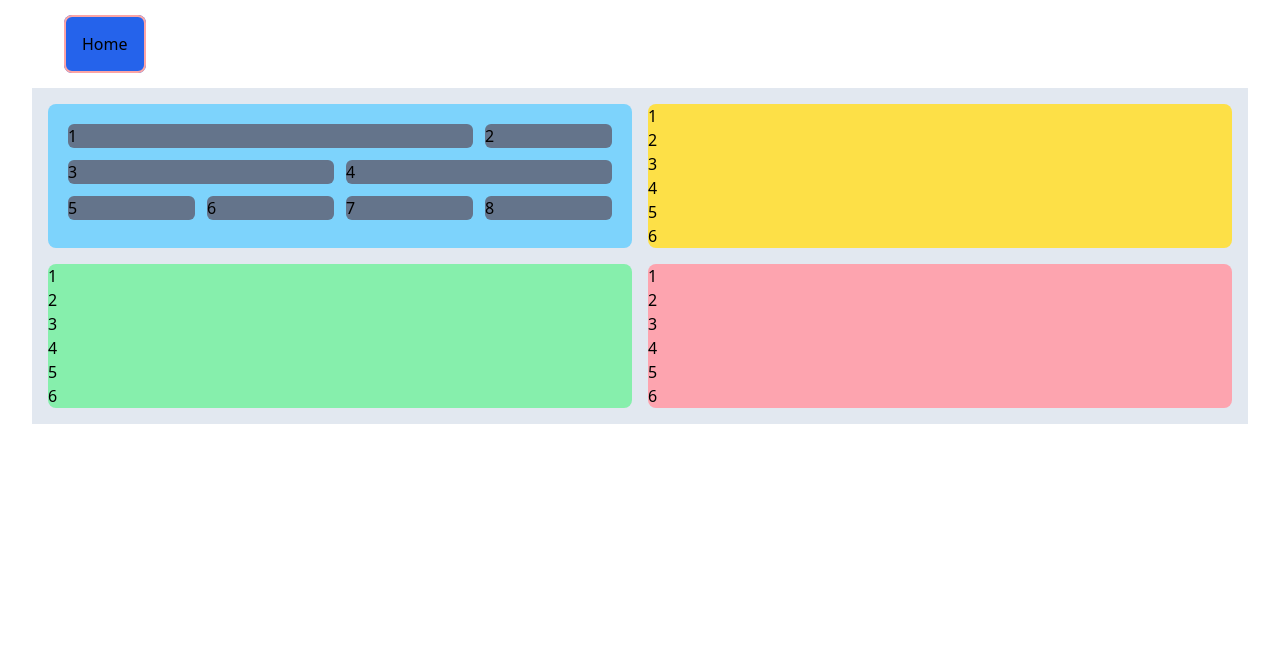
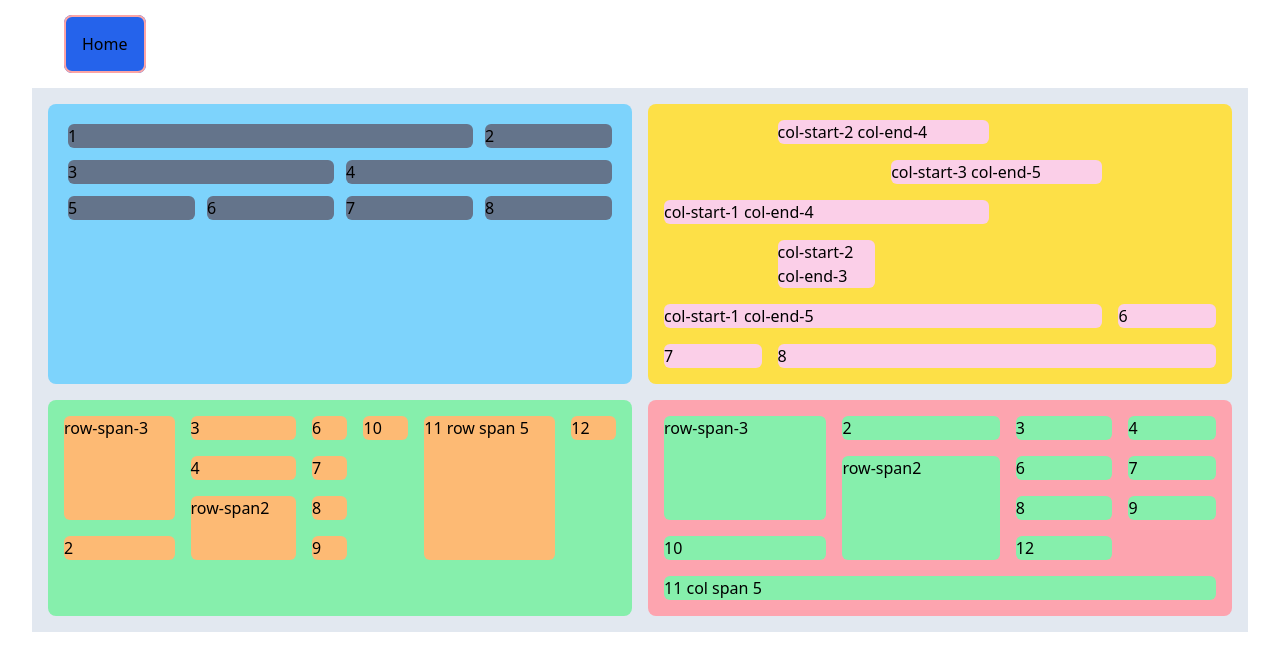
Before and after one commit to m-atique/tailwind, a Next.js app in the folder tailwind-series/: page /grids in a window 1280 px wide. Shown: the top 670 px of the page. Built offline with nearby package versions, Linux system fonts and the light colour scheme; a web font is replaced by a local one.

Commit message:
grids management with col-span and row span

```diff
--- a/tailwind-series/src/app/grids/page.tsx
+++ b/tailwind-series/src/app/grids/page.tsx
@@ -19,36 +19,51 @@ export default function Grids() {
                 </div>
                 </div>
 
-                <div className="bg-yellow-300 rounded-lg ">
-                <div className="">
-                    <div className="">1</div>
-                    <div className="">2</div>
-                    <div className="">3</div>
-                    <div className="">4</div>
-                    <div className="">5</div>
-                    <div className="">6</div>
+                <div className="bg-yellow-300 rounded-lg  ">
+                <div className="grid grid-cols-5 gap-4 p-4">
+                    <div className="bg-pink-200 rounded-md col-start-2 col-end-4  ">col-start-2 col-end-4</div>
+                    <div className="bg-pink-200 rounded-md col-start-3 col-end-5  ">col-start-3 col-end-5</div>
+                    <div className="bg-pink-200 rounded-md col-start-1 col-end-4  ">col-start-1 col-end-4</div>
+                    <div className="bg-pink-200 rounded-md col-start-2 col-end-3  ">col-start-2 col-end-3</div>
+                    <div className="bg-pink-200 rounded-md col-start-1 col-end-5  ">col-start-1 col-end-5</div>
+                    <div className="bg-pink-200 rounded-md ">6</div>
+                    <div className="bg-pink-200 rounded-md ">7</div>
+                    <div className="bg-pink-200 col-span-4 rounded-md ">8</div>
+
                 </div>
                 </div>
 
                 <div className="bg-green-300 rounded-lg ">
-                <div className="">
-                    <div className="">1</div>
-                    <div className="">2</div>
-                    <div className="">3</div>
-                    <div className="">4</div>
-                    <div className="">5</div>
-                    <div className="">6</div>
+                <div className="grid grid-flow-col grid-rows-2 p-4 gap-4">
+                    <div className="bg-orange-300 rounded-md row-span-3 ">row-span-3</div>
+                    <div className="bg-orange-300 rounded-md  ">2</div>
+                    <div className="bg-orange-300 rounded-md  ">3</div>
+                    <div className="bg-orange-300 rounded-md  ">4</div>
+                    <div className="bg-orange-300 rounded-md row-span-2 ">row-span2</div>
+                    <div className="bg-orange-300 rounded-md  ">6</div>
+                    <div className="bg-orange-300 rounded-md  ">7</div>
+                    <div className="bg-orange-300 rounded-md  ">8</div>
+                    <div className="bg-orange-300 rounded-md  ">9</div>
+                    <div className="bg-orange-300 rounded-md  ">10</div>
+                    <div className="bg-orange-300 rounded-md row-span-4 ">11 row span 5</div>
+                    <div className="bg-orange-300 rounded-md  ">12</div>
                 </div>
                 </div>
 
                 <div className="bg-rose-300 rounded-lg ">
-                <div className="">
-                    <div className="">1</div>
-                    <div className="">2</div>
-                    <div className="">3</div>
-                    <div className="">4</div>
-                    <div className="">5</div>
-                    <div className="">6</div>
+                <div className="grid grid-flow-row-dense grid-rows-2 p-4 gap-4">
+                    <div className="bg-green-300 rounded-md row-span-3 ">row-span-3</div>
+                    <div className="bg-green-300 rounded-md  ">2</div>
+                    <div className="bg-green-300 rounded-md  ">3</div>
+                    <div className="bg-green-300 rounded-md  ">4</div>
+                    <div className="bg-green-300 rounded-md row-span-3 ">row-span2</div>
+                    <div className="bg-green-300 rounded-md  ">6</div>
+                    <div className="bg-green-300 rounded-md  ">7</div>
+                    <div className="bg-green-300 rounded-md  ">8</div>
+                    <div className="bg-green-300 rounded-md  ">9</div>
+                    <div className="bg-green-300 rounded-md  ">10</div>
+                    <div className="bg-green-300 rounded-md col-span-4 ">11 col span 5</div>
+                    <div className="bg-green-300 rounded-md  ">12</div>
                 </div>
                 </div>
 
```
